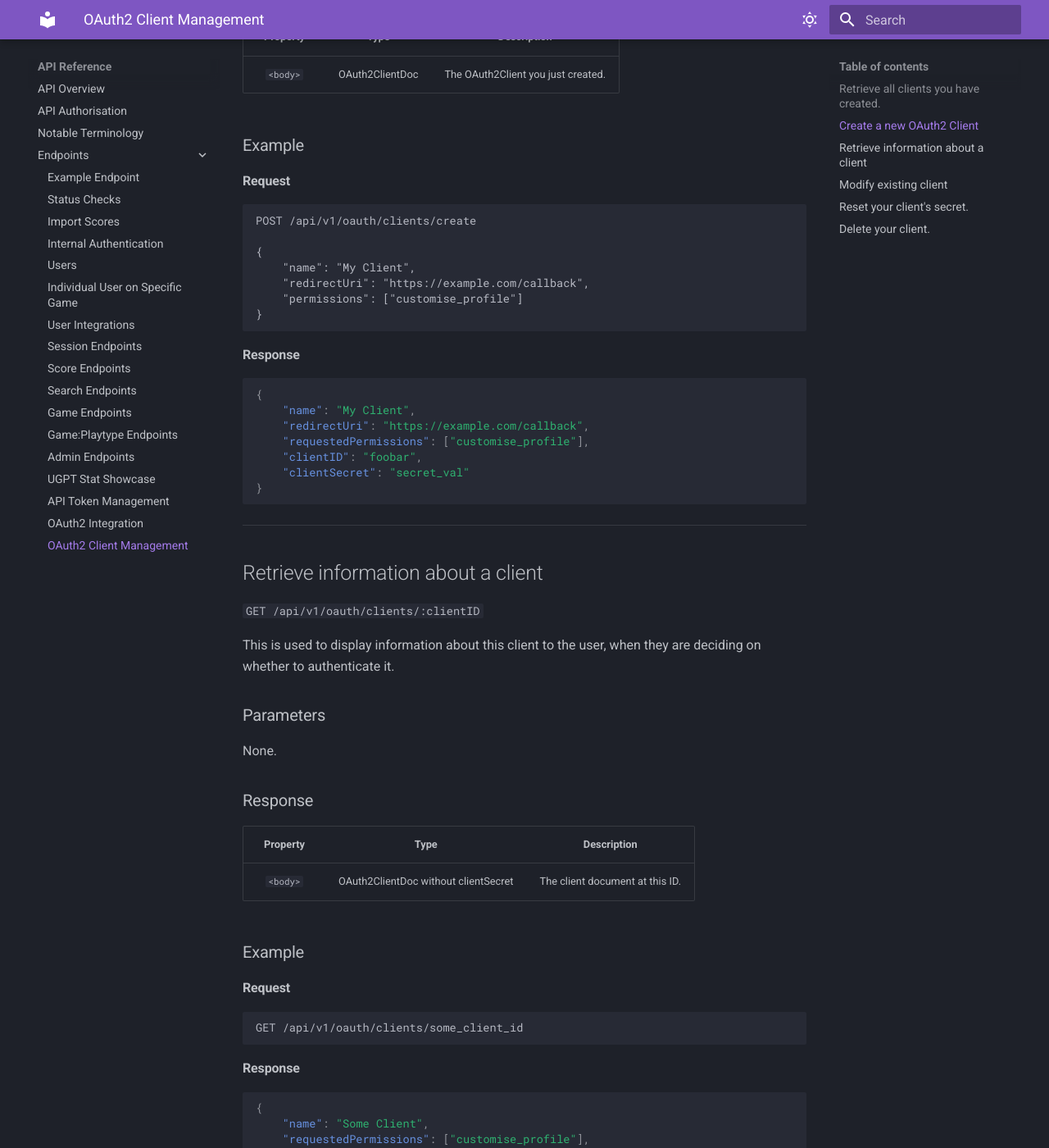
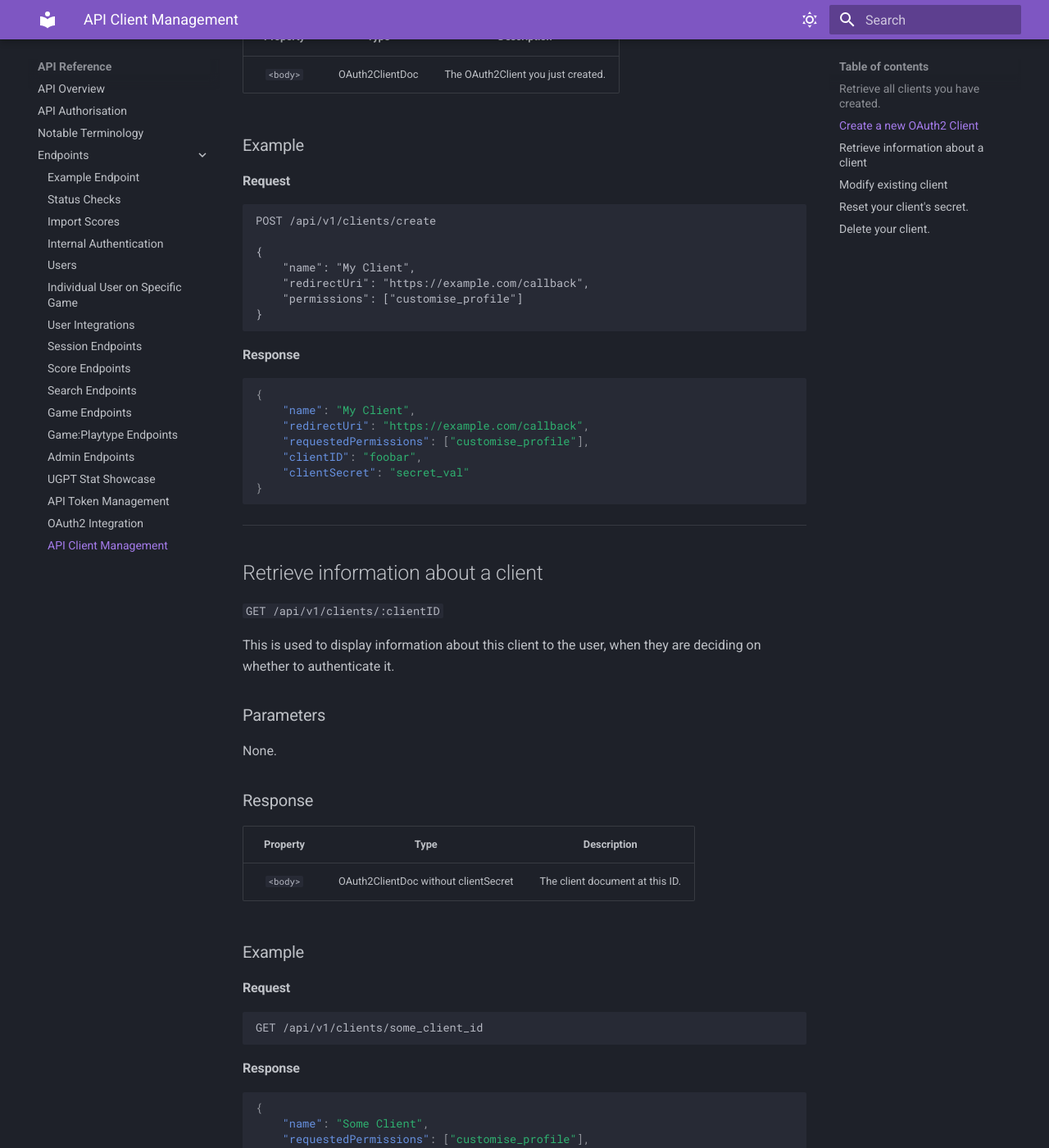
Before and after one commit to zkrising/Tachi, an MkDocs documentation site: the page built from docs/docs/api/routes/clients.md, in a window 1280 px wide and 1400 px high, scrolled down 1889 px. Shown: the whole window at 82% size. Built offline with MkDocs 1.6.1 and Material for MkDocs 9.7.7, drawn with Linux system fonts in a browser that asks for light colours; some of the changed text lies outside the part shown.

Commit message:
Add proper tachi client docs

````diff
--- a/docs/docs/api/routes/oauth2-clients.md
+++ b/docs/docs/api/routes/clients.md
@@ -1,6 +1,6 @@
-# OAuth2 Client Management
+# API Client Management
 
-These endpoints relate to managing your OAuth2 clients, such as creating new ones or deleting them.
+These endpoints relate to managing your Tachi API clients, such as creating new ones or deleting them.
 
 For a detailed explaination on how to use the OAuth2 flow, you can check [Using OAuth2 With Tachi](../../tachi-server/infrastructure/oauth2.md)
 
@@ -15,7 +15,7 @@ For a detailed explaination on how to use the OAuth2 flow, you can check [Using
 
 ## Retrieve all clients you have created.
 
-`GET /api/v1/oauth/clients`
+`GET /api/v1/clients`
 
 ### Parameters
 
@@ -31,7 +31,7 @@ None.
 
 #### Request
 ```
-GET /api/v1/oauth/clients
+GET /api/v1/clients
 ```
 
 #### Response
@@ -53,7 +53,7 @@ GET /api/v1/oauth/clients
 
 ## Create a new OAuth2 Client
 
-`POST /api/v1/oauth/clients/create`
+`POST /api/v1/clients/create`
 
 ### Parameters
 
@@ -73,7 +73,7 @@ GET /api/v1/oauth/clients
 
 #### Request
 ```
-POST /api/v1/oauth/clients/create
+POST /api/v1/clients/create
 
 {
 	"name": "My Client",
@@ -98,7 +98,7 @@ POST /api/v1/oauth/clients/create
 
 ## Retrieve information about a client
 
-`GET /api/v1/oauth/clients/:clientID`
+`GET /api/v1/clients/:clientID`
 
 This is used to display information about this client to the user, when they are deciding on whether to authenticate it.
 
@@ -116,7 +116,7 @@ None.
 
 #### Request
 ```
-GET /api/v1/oauth/clients/some_client_id
+GET /api/v1/clients/some_client_id
 ```
 
 #### Response
@@ -134,7 +134,7 @@ GET /api/v1/oauth/clients/some_client_id
 
 ## Modify existing client
 
-`PATCH /api/v1/oauth/clients/:clientID`
+`PATCH /api/v1/clients/:clientID`
 
 ### Permissions
 
@@ -161,7 +161,7 @@ GET /api/v1/oauth/clients/some_client_id
 
 #### Request
 ```
-PATCH /api/v1/oauth/clients/some_client_id
+PATCH /api/v1/clients/some_client_id
 
 {
 	"name": "new name!"
@@ -182,7 +182,7 @@ PATCH /api/v1/oauth/clients/some_client_id
 
 ## Reset your client's secret.
 
-`POST /api/v1/oauth/clients/:clientID/reset-secret`
+`POST /api/v1/clients/:clientID/reset-secret`
 
 !!! warn
 	This does **NOT** reset api keys created by this client as per OAuth2 spec.
@@ -208,7 +208,7 @@ None.
 
 #### Request
 ```
-POST /api/v1/oauth/clients/some_client_id/reset-secret
+POST /api/v1/clients/some_client_id/reset-secret
 ```
 
 #### Response
@@ -225,7 +225,7 @@ POST /api/v1/oauth/clients/some_client_id/reset-secret
 
 ## Delete your client.
 
-`DELETE /api/v1/oauth/clients/:clientID`
+`DELETE /api/v1/clients/:clientID`
 
 ### Permissions
 
@@ -243,7 +243,7 @@ Empty Object.
 
 #### Request
 ```
-DELETE /api/v1/oauth/clients/some_client_id
+DELETE /api/v1/clients/some_client_id
 ```
 
 #### Response
--- a/docs/mkdocs.yml
+++ b/docs/mkdocs.yml
@@ -4,138 +4,139 @@ site_author: zkldi
 site_url: https://tachi.rtfd.io
 
 theme:
-  name: material
-  features:
-    - navigation.instant
-    - navigation.tabs
-  palette:
-    - scheme: slate
-      primary: deep purple
-      accent: deep purple
-      toggle:
-        icon: material/weather-sunny
-        name: Switch to light mode
-    - scheme: default
-      primary: deep purple
-      accent: deep purple
-      toggle:
-        icon: material/weather-night
-        name: Switch to dark mode
+    name: material
+    features:
+        - navigation.instant
+        - navigation.tabs
+    palette:
+        - scheme: slate
+          primary: deep purple
+          accent: deep purple
+          toggle:
+              icon: material/weather-sunny
+              name: Switch to light mode
+        - scheme: default
+          primary: deep purple
+          accent: deep purple
+          toggle:
+              icon: material/weather-night
+              name: Switch to dark mode
 
 nav:
-  - Introduction: "index.md"
-  - Contributing: "contributing.md"
+    - Introduction: "index.md"
+    - Contributing: "contributing.md"
 
-  - User Reference:
-    - "user/overview.md"
-    - "user/rules.md"
-    - "user/games.md"
-    - "user/features.md"
-    - "user/pbs-scores.md"
-    - "user/filter-directives.md"
-    - "user/lamps.md"
-    - "user/score-oddities.md"
+    - User Reference:
+          - "user/overview.md"
+          - "user/rules.md"
+          - "user/games.md"
+          - "user/features.md"
+          - "user/pbs-scores.md"
+          - "user/filter-directives.md"
+          - "user/lamps.md"
+          - "user/score-oddities.md"
 
-    - Statistics:
-      - "user/stats/tachi.md"
-      - "user/stats/esd.md"
+          - Statistics:
+                - "user/stats/tachi.md"
+                - "user/stats/esd.md"
 
-  - API Reference:
-    - "api/overview.md"
-    - "api/auth.md"
-    - "api/terminology.md"
+    - API Reference:
+          - "api/overview.md"
+          - "api/auth.md"
+          - "api/terminology.md"
 
-    - Endpoints:
-      - "api/routes/example.md"
-      - "api/routes/status.md"
-      - "api/routes/import.md"
-      - "api/routes/auth.md"
-      - "api/routes/users.md"
-      - "api/routes/user-gamept.md"
-      - "api/routes/user-integrations.md"
-      - "api/routes/sessions.md"
-      - "api/routes/scores.md"
-      - "api/routes/search.md"
-      - "api/routes/games.md"
-      - "api/routes/gpt.md"
-      - "api/routes/admin.md"
-      - "api/routes/ugpt-showcase.md"
-      - "api/routes/api-tokens.md"
-      - "api/routes/oauth2.md"
-      - "api/routes/oauth2-clients.md"
+          - Endpoints:
+                - "api/routes/example.md"
+                - "api/routes/status.md"
+                - "api/routes/import.md"
+                - "api/routes/auth.md"
+                - "api/routes/users.md"
+                - "api/routes/user-gamept.md"
+                - "api/routes/user-integrations.md"
+                - "api/routes/sessions.md"
+                - "api/routes/scores.md"
+                - "api/routes/search.md"
+                - "api/routes/games.md"
+                - "api/routes/gpt.md"
+                - "api/routes/admin.md"
+                - "api/routes/ugpt-showcase.md"
+                - "api/routes/api-tokens.md"
+                - "api/routes/oauth2.md"
+                - "api/routes/clients.md"
 
-  - Tachi Server Reference:
-    - "tachi-server/overview.md"
-    - "tachi-server/contributing.md"
+    - Tachi Server Reference:
+          - "tachi-server/overview.md"
+          - "tachi-server/contributing.md"
 
-    - Setup:
-      - "tachi-server/setup/setup.md"
-      - "tachi-server/setup/config.md"
+          - Setup:
+                - "tachi-server/setup/setup.md"
+                - "tachi-server/setup/config.md"
 
-    - Infrastructure:
-      - "tachi-server/infrastructure/toolchain.md"
-      - "tachi-server/infrastructure/logging.md"
-      - "tachi-server/infrastructure/branches.md"
-      - "tachi-server/infrastructure/versions.md"
-      - "tachi-server/infrastructure/oauth2.md"
+          - Infrastructure:
+                - "tachi-server/infrastructure/toolchain.md"
+                - "tachi-server/infrastructure/logging.md"
+                - "tachi-server/infrastructure/branches.md"
+                - "tachi-server/infrastructure/versions.md"
+                - "tachi-server/infrastructure/oauth2.md"
+                - "tachi-server/infrastructure/file-flow.md"
 
-    - Structure:
-      - "tachi-server/structure/style.md"
-      - "tachi-server/structure/filesystem.md"
-      - "tachi-server/structure/testing.md"
+          - Structure:
+                - "tachi-server/structure/style.md"
+                - "tachi-server/structure/filesystem.md"
+                - "tachi-server/structure/testing.md"
 
-    - BATCH-MANUAL:
-      - "tachi-server/batch-manual/overview.md"
+          - BATCH-MANUAL:
+                - "tachi-server/batch-manual/overview.md"
 
-    - Score Importing:
-      - "tachi-server/import/overview.md"
-      - "tachi-server/import/main.md"
-      - "tachi-server/import/import-types.md"
-      - "tachi-server/import/parse-conv.md"
-      - "tachi-server/import/conv-failures.md"
-      - "tachi-server/import/importing.md"
-      - "tachi-server/import/orphans.md"
-      - "tachi-server/import/parse-ipi.md"
-      - "tachi-server/import/sessions.md"
-      - "tachi-server/import/pbs.md"
-      - "tachi-server/import/ugs.md"
-      - "tachi-server/import/goals.md"
-      - "tachi-server/import/milestones.md"
-      - "tachi-server/import/import-doc-time.md"
+          - Score Importing:
+                - "tachi-server/import/overview.md"
+                - "tachi-server/import/main.md"
+                - "tachi-server/import/import-types.md"
+                - "tachi-server/import/parse-conv.md"
+                - "tachi-server/import/conv-failures.md"
+                - "tachi-server/import/importing.md"
+                - "tachi-server/import/orphans.md"
+                - "tachi-server/import/parse-ipi.md"
+                - "tachi-server/import/sessions.md"
+                - "tachi-server/import/pbs.md"
+                - "tachi-server/import/ugs.md"
+                - "tachi-server/import/goals.md"
+                - "tachi-server/import/milestones.md"
+                - "tachi-server/import/import-doc-time.md"
 
-    - Implementation Details:
-      - "tachi-server/implementation-details/details.md"
-      - "tachi-server/implementation-details/search.md"
-      - "tachi-server/implementation-details/statistics.md"
-      - "tachi-server/implementation-details/songs-charts.md"
-      - "tachi-server/implementation-details/game-configuration.md"
-      - "tachi-server/implementation-details/esd.md"
-      - "tachi-server/implementation-details/score-id.md"
-      - "tachi-server/implementation-details/goal-id.md"
+          - Implementation Details:
+                - "tachi-server/implementation-details/details.md"
+                - "tachi-server/implementation-details/search.md"
+                - "tachi-server/implementation-details/statistics.md"
+                - "tachi-server/implementation-details/songs-charts.md"
+                - "tachi-server/implementation-details/game-configuration.md"
+                - "tachi-server/implementation-details/esd.md"
+                - "tachi-server/implementation-details/score-id.md"
+                - "tachi-server/implementation-details/goal-id.md"
 
-    - Documents:
-      - "tachi-server/documents/overview.md"
-      - "tachi-server/documents/user.md"
-      - "tachi-server/documents/score.md"
-      - "tachi-server/documents/goal.md"
-      - "tachi-server/documents/user-goal.md"
+          - Documents:
+                - "tachi-server/documents/overview.md"
+                - "tachi-server/documents/user.md"
+                - "tachi-server/documents/score.md"
+                - "tachi-server/documents/goal.md"
+                - "tachi-server/documents/user-goal.md"
 
-  - Tachi Bot Reference:
-    - "tachi-bot/overview.md"
+    - Tachi Bot Reference:
+          - "tachi-bot/overview.md"
 
 markdown_extensions:
-  - admonition
-  - pymdownx.highlight
-  - pymdownx.superfences
-  - abbr
-  - pymdownx.snippets
-  - footnotes
-  - toc:
-      toc_depth: 2
-      permalink: true
-  - pymdownx.arithmatex:
-      generic: true
+    - admonition
+    - pymdownx.highlight
+    - pymdownx.superfences
+    - abbr
+    - pymdownx.snippets
+    - footnotes
+    - toc:
+          toc_depth: 2
+          permalink: true
+    - pymdownx.arithmatex:
+          generic: true
 
 extra_javascript:
-  - https://polyfill.io/v3/polyfill.min.js?features=es6
-  - https://cdn.jsdelivr.net/npm/mathjax@3/es5/tex-mml-chtml.js
+    - https://polyfill.io/v3/polyfill.min.js?features=es6
+    - https://cdn.jsdelivr.net/npm/mathjax@3/es5/tex-mml-chtml.js
````
Also changed, not shown: docs/docs/api/auth.md (+2 -1 lines), docs/docs/tachi-server/infrastructure/file-flow.md (added, +44 -0 lines), docs/docs/tachi-server/infrastructure/oauth2.md (+16 -5 lines).
